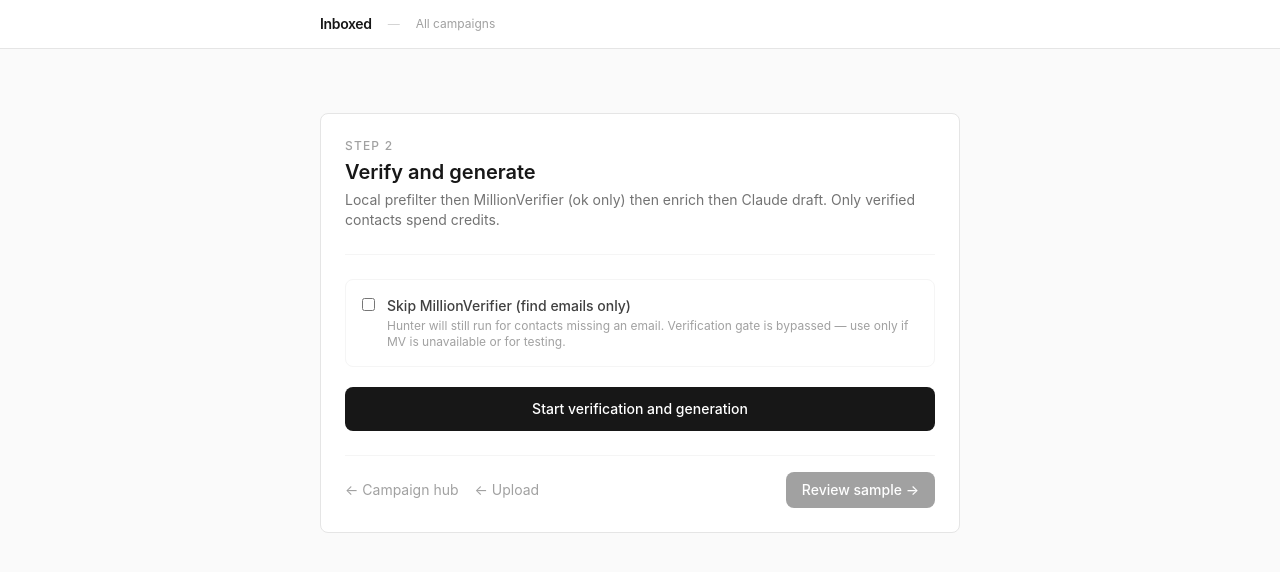
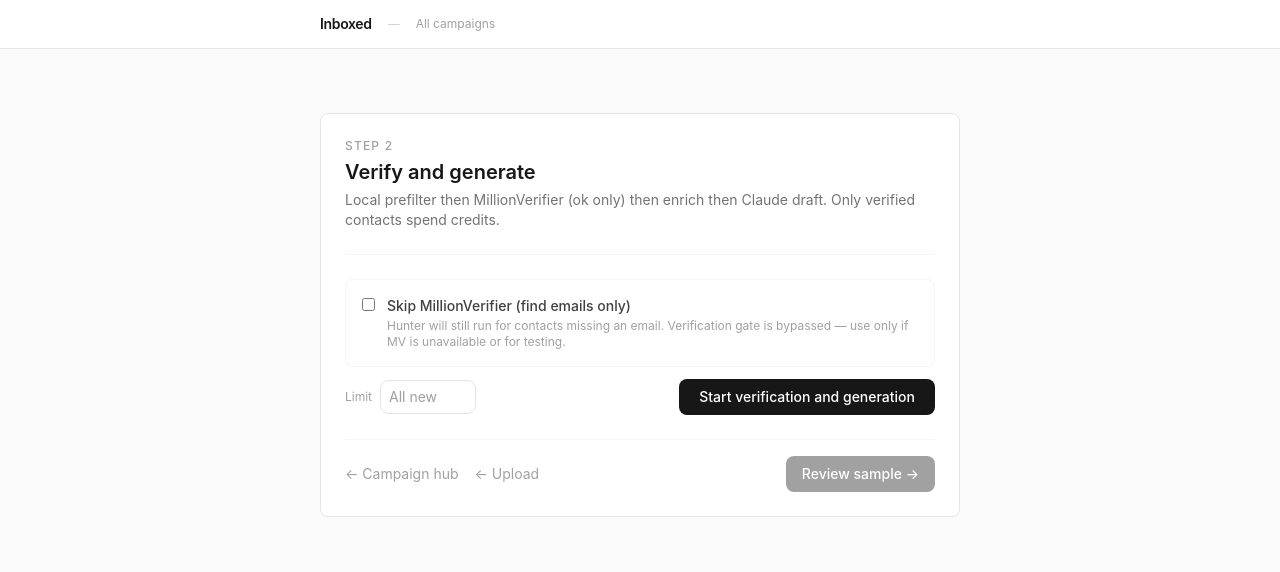
Before and after one commit to jbcallv/inboxed, a SvelteKit app in the folder frontend/: page /campaigns/1/verify in a window 1280 px wide. Shown: the top 572 px of the page. Built offline with nearby package versions, Linux system fonts and the light colour scheme; no server answers.

Commit message:
add per-step contact limits for upload, prep, and launch

```diff
--- /dev/null
+++ b/frontend/src/lib/components/LimitInput.svelte
@@ -0,0 +1,14 @@
+<script lang="ts">
+	let { value = $bindable<number | null>(null), placeholder = 'All' } = $props();
+</script>
+
+<div class="flex items-center gap-2">
+	<label class="text-xs text-neutral-400 whitespace-nowrap">Limit</label>
+	<input
+		type="number"
+		min="1"
+		bind:value
+		{placeholder}
+		class="w-24 border border-neutral-200 rounded-lg px-2 py-1.5 text-sm focus:outline-none focus:ring-1 focus:ring-neutral-400 text-neutral-700"
+	/>
+</div>
--- a/frontend/src/routes/campaigns/[id]/sample/+page.svelte
+++ b/frontend/src/routes/campaigns/[id]/sample/+page.svelte
@@ -7,11 +7,13 @@
 	import StepHeader from '$lib/components/StepHeader.svelte';
 	import EmailPreviewCard from '$lib/components/EmailPreviewCard.svelte';
 	import StepNav from '$lib/components/StepNav.svelte';
+	import LimitInput from '$lib/components/LimitInput.svelte';
 
 	const id = $derived($page.params.id);
 	let emails = $state<any[]>([]);
 	let domains = $state<any[]>([]);
 	let loading = $state(true);
+	let limit = $state<number | null>(null);
 
 	const hasDomains = $derived(domains.length > 0);
 	const hasEmails = $derived(emails.length > 0);
@@ -26,7 +28,7 @@
 	});
 
 	async function launch() {
-		await post(`/api/campaigns/${id}/launch`);
+		await post(`/api/campaigns/${id}/launch`, limit ? { limit } : undefined);
 		goto(`/campaigns/${id}`);
 	}
 </script>
@@ -50,7 +52,8 @@
 			{/if}
 		{/if}
 
-		<div class="flex gap-3">
+		<div class="flex items-center gap-3">
+			<LimitInput bind:value={limit} placeholder="All drafted" />
 			<button
 				onclick={launch}
 				disabled={!canLaunch}
--- a/frontend/src/routes/campaigns/[id]/upload/+page.svelte
+++ b/frontend/src/routes/campaigns/[id]/upload/+page.svelte
@@ -6,12 +6,14 @@
 	import StepHeader from '$lib/components/StepHeader.svelte';
 	import DropZone from '$lib/components/DropZone.svelte';
 	import StepNav from '$lib/components/StepNav.svelte';
+	import LimitInput from '$lib/components/LimitInput.svelte';
 
 	const id = $derived($page.params.id);
 	let file = $state<File | null>(null);
 	let count = $state<number | null>(null);
 	let uploading = $state(false);
 	let error = $state('');
+	let limit = $state<number | null>(null);
 
 	async function upload() {
 		if (!file) return;
@@ -20,6 +22,7 @@
 		try {
 			const form = new FormData();
 			form.append('file', file);
+			if (limit) form.append('limit', String(limit));
 			const result = await postForm(`/api/campaigns/${id}/upload`, form);
 			count = result.imported;
 		} catch (e: any) {
@@ -35,6 +38,9 @@
 		<StepHeader step={1} title="Upload contacts" description="Drop a CSV or XLSX with at least email or first + last name + company website." />
 
 		{#if count === null}
+			<div class="flex justify-end mb-3">
+				<LimitInput bind:value={limit} placeholder="All rows" />
+			</div>
 			<DropZone onfile={(f) => { file = f; upload(); }} />
 			{#if file}
 				<p class="text-xs text-neutral-400 mt-3 text-center">{file.name} — {uploading ? 'uploading…' : ''}</p>
--- a/frontend/src/routes/campaigns/[id]/verify/+page.svelte
+++ b/frontend/src/routes/campaigns/[id]/verify/+page.svelte
@@ -6,6 +6,7 @@
 	import StepHeader from '$lib/components/StepHeader.svelte';
 	import ProgressLine from '$lib/components/ProgressLine.svelte';
 	import StepNav from '$lib/components/StepNav.svelte';
+	import LimitInput from '$lib/components/LimitInput.svelte';
 
 	const BASE = import.meta.env.VITE_API_URL ?? 'http://localhost:8000';
 	const id = $derived($page.params.id);
@@ -19,13 +20,16 @@
 	let warning = $state('');
 	let error = $state('');
 	let skipVerification = $state(false);
+	let limit = $state<number | null>(null);
 
 	async function startPrep() {
 		running = true;
 		error = '';
 		warning = '';
 		const token = await getToken();
-		const url = `${BASE}/api/campaigns/${id}/prep?skip_verification=${skipVerification}`;
+		const params = new URLSearchParams({ skip_verification: String(skipVerification) });
+		if (limit) params.set('limit', String(limit));
+		const url = `${BASE}/api/campaigns/${id}/prep?${params}`;
 		let res: Response;
 		try {
 			res = await fetch(url, {
@@ -76,7 +80,8 @@
 		/>
 
 		{#if !running && !finished}
-			<div class="mb-5 border border-neutral-100 rounded-lg p-4 space-y-3">
+			<div class="mb-5 space-y-3">
+				<div class="border border-neutral-100 rounded-lg p-4 space-y-3">
 					<label class="flex items-start gap-3 cursor-pointer">
 						<input type="checkbox" bind:checked={skipVerification} class="mt-0.5" />
 						<div>
@@ -85,13 +90,16 @@
 						</div>
 					</label>
 				</div>
-
+				<div class="flex items-center justify-between">
+					<LimitInput bind:value={limit} placeholder="All new" />
 					<button
 						onclick={startPrep}
-				class="w-full py-3 bg-neutral-900 text-white rounded-lg text-sm font-medium"
+						class="px-5 py-2 bg-neutral-900 text-white rounded-lg text-sm font-medium"
 					>
-				{skipVerification ? 'Find emails and generate (no verification)' : 'Start verification and generation'}
+						{skipVerification ? 'Find emails and generate' : 'Start verification and generation'}
 					</button>
+				</div>
+			</div>
 		{:else}
 			<div class="space-y-4">
 				<ProgressLine value={done} max={total || 1} label="contacts processed" />
```
Also changed, not shown: 2 other files (tests, documents, lock files or other folders). Lines whose indentation alone changed are shown as unchanged.
